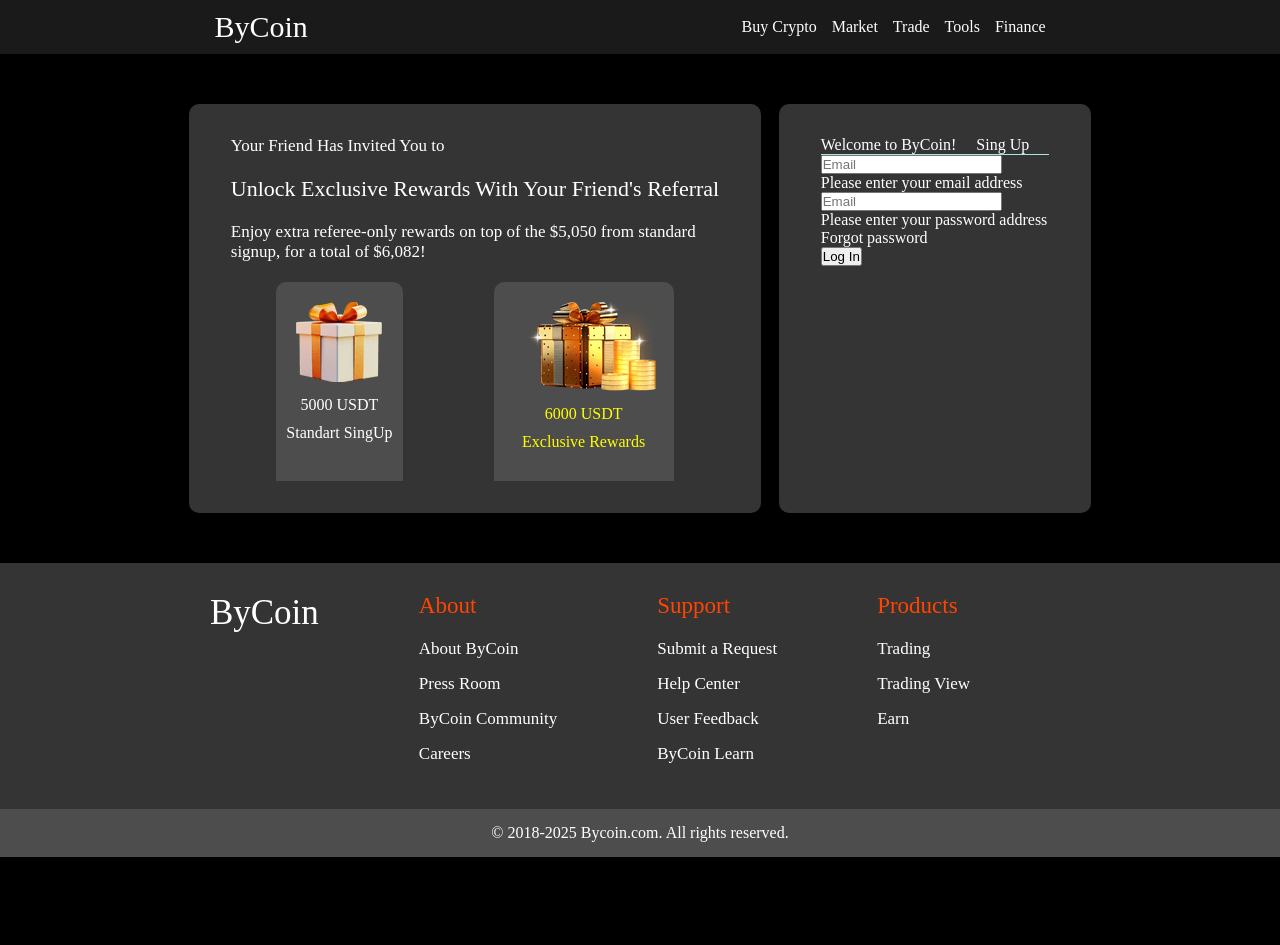
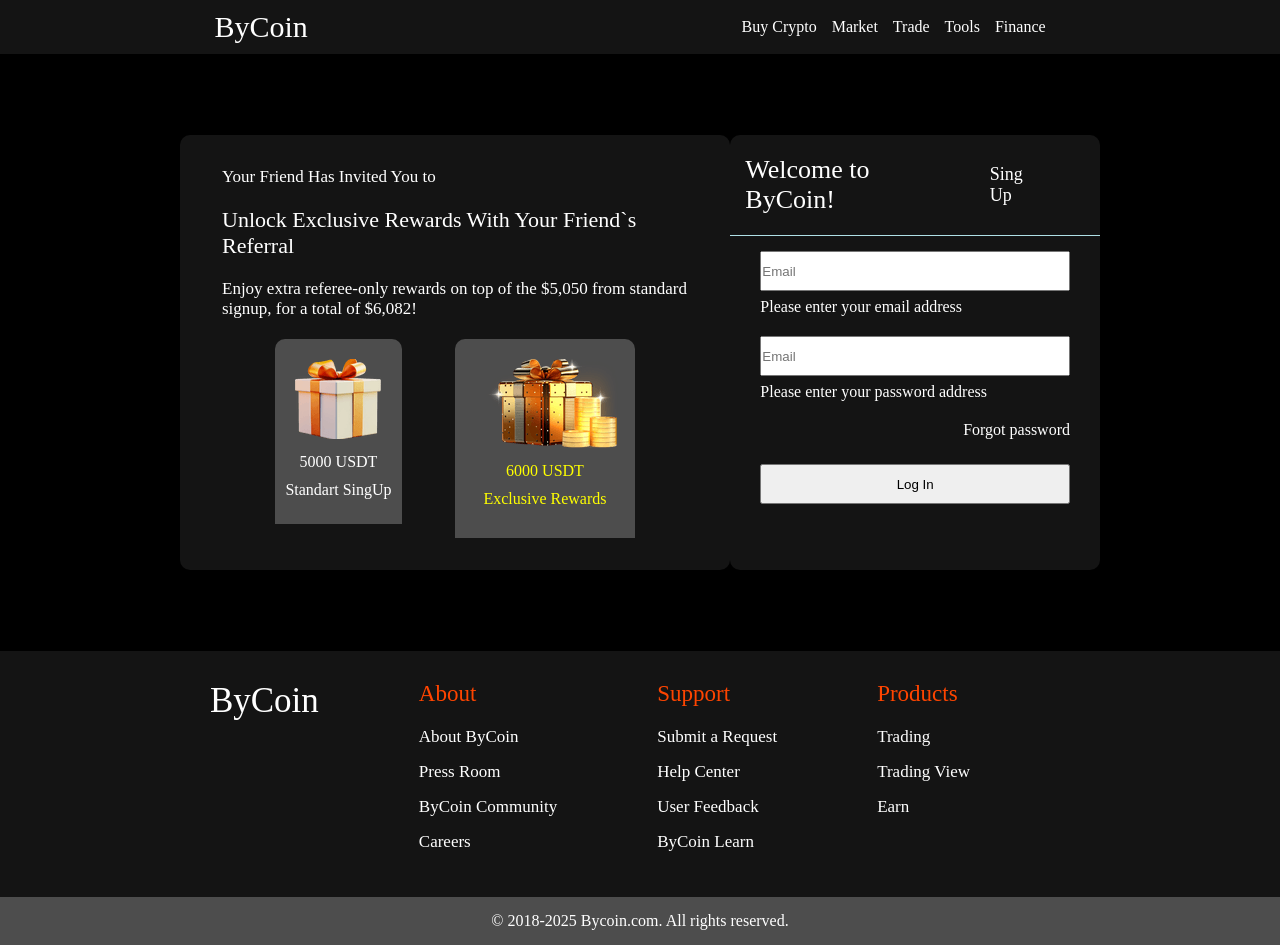
Before and after one commit to artemlakatun/bycoin, a Next.js app: page / in a window 1280 px wide. Before the commit the page ends 857 px from the top, so only its background shows below. Built offline with nearby package versions, Linux system fonts and the light colour scheme.

Commit message:
feat: update index_banner styles, form

```diff
--- a/app/components/footer/footer.css
+++ b/app/components/footer/footer.css
@@ -1,9 +1,10 @@
 .footer {
-    background: #343434;
+    background: #3f3f3f;
     color: white;
 }
 
 .footer__info {
+    background: #141414;
     width: 100%;
     display: flex;
     justify-content: center;
--- a/app/components/greeting/Greeting.js
+++ b/app/components/greeting/Greeting.js
@@ -6,7 +6,7 @@
             <div className='index__wrapper'>
                 <div className='index__banner'>
                     <span className='index__banner__span'>Your Friend Has Invited You to</span>
-                    <span className='index__banner__span super__span'>Unlock Exclusive Rewards With Your Friend's Referral</span>
+                    <span className='index__banner__span super__span'>Unlock Exclusive Rewards With Your Friend`s Referral</span>
                     <span className='index__banner__span'>Enjoy extra referee-only rewards on top of the $5,050 from standard <br/>
                         signup, for a total of $6,082!</span>
                     <div className='index__banner__image__wrapper'>
@@ -44,16 +44,16 @@
                         </div>
                     </div>
                     <div className='form__container'>
-                        <form>
+                        <form className='registration__form'>
                             <div className='form__login'>
-                                <input className='form__login__input' type='text' placeholder='Email'/>
-                                <div className='form__login__text'>
+                                <input className='form__login__input input' type='text' placeholder='Email'/>
+                                <div className='form__login__text under__input'>
                                     Please enter your email address
                                 </div>
                             </div>
                             <div className='form__password'>
-                                <input className='form__password__input' type='text' placeholder='Email'/>
-                                <div className='form__password__text'>
+                                <input className='form__password__input input' type='text' placeholder='Email'/>
+                                <div className='form__password__text under__input'>
                                     Please enter your password address
                                 </div>
                             </div>
--- a/app/components/greeting/greeting.css
+++ b/app/components/greeting/greeting.css
@@ -8,7 +8,7 @@
     display: flex;
     justify-content: space-around;
     margin: 0 auto;
-    padding: 50px 20px;
+    padding: 81px 20px;
 }
 
 .index__banner {
@@ -16,7 +16,7 @@
     flex-direction: column;
     padding: 32px 42px;
     border-radius: 10px;
-    background: #343434;
+    background: #141414;
 }
 
 .index__banner__span {
@@ -30,7 +30,11 @@
 
 .index__banner__image__wrapper {
     display: flex;
-    justify-content: space-around;
+    justify-content: space-evenly;
+}
+
+.index__banner__singUp {
+    height: 185px;
 }
 
 .singUp {
@@ -53,16 +57,51 @@
 }
 
 .index__registrationAndLogin {
-    padding: 32px 42px;
-    background: #343434;
+
+    background: #141414;
     border-radius: 10px;
 }
 
 .greetAndChange {
     display: flex;
     border-bottom: 1px solid powderblue;
+    padding: 20px 15px;
 }
 
 .greet__rows {
-    margin-right: 20px;
+    margin-right: 40px;
 }
+
+.greet__text {
+    font-size: 26px;
+}
+
+.changer {
+    display: flex;
+    align-items: center;
+    font-size: 18px;
+}
+
+.form__container {
+    padding: 15px 30px;
+}
+
+.input {
+    width: 100%;
+    height: 40px;
+    margin-bottom: 7px;
+}
+
+.under__input {
+    margin-bottom: 20px;
+}
+
+.form__forgot__password {
+    text-align: end;
+}
+
+.form__button {
+    width: 100%;
+    height: 40px;
+    margin: 25px 0;
+}
--- a/app/components/header/header.css
+++ b/app/components/header/header.css
@@ -3,7 +3,7 @@
     display: flex;
     justify-content: space-around;
     color: white;
-    background: #1A1A1A;
+    background: #141414;
 }
 
 .header__logo {
```
